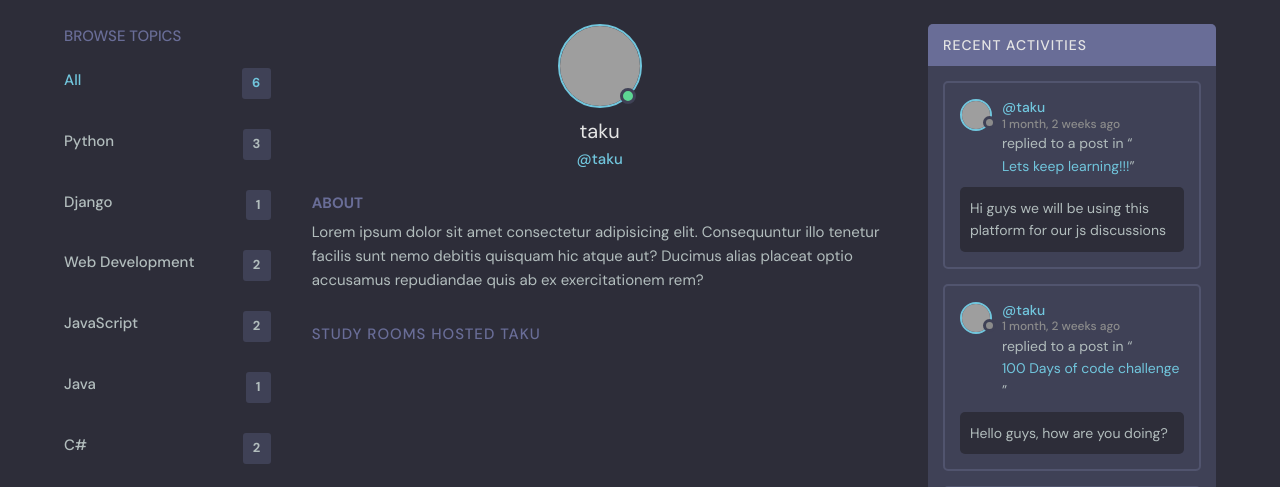
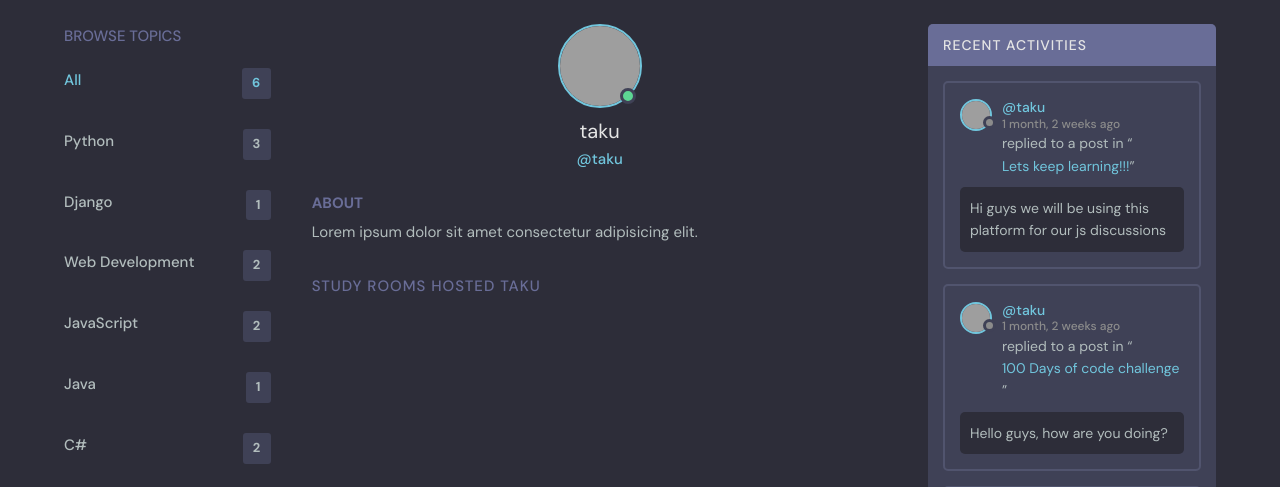
Before and after one commit to TakuProsper/TK, a Django app: a page that uses django1/studybud/base/templates/base/profile.html in a window 1280 px wide. Shown: the part 76-563 px from the top of the page. Run offline with Django 4.2, Linux system fonts and the light colour scheme; data comes from the database, SQL or seed files in the repository; grey boxes are pictures that could not be loaded.

Commit message:
Update profile.html

```diff
--- a/django1/studybud/base/templates/base/profile.html
+++ b/django1/studybud/base/templates/base/profile.html
@@ -23,9 +23,7 @@
           <div class="profile__about">
             <h3>About</h3>
             <p>
-              Lorem ipsum dolor sit amet consectetur adipisicing elit. Consequuntur illo tenetur
-              facilis sunt nemo debitis quisquam hic atque aut? Ducimus alias placeat optio
-              accusamus repudiandae quis ab ex exercitationem rem?
+              Lorem ipsum dolor sit amet consectetur adipisicing elit.
             </p>
           </div>
         </div>
```
